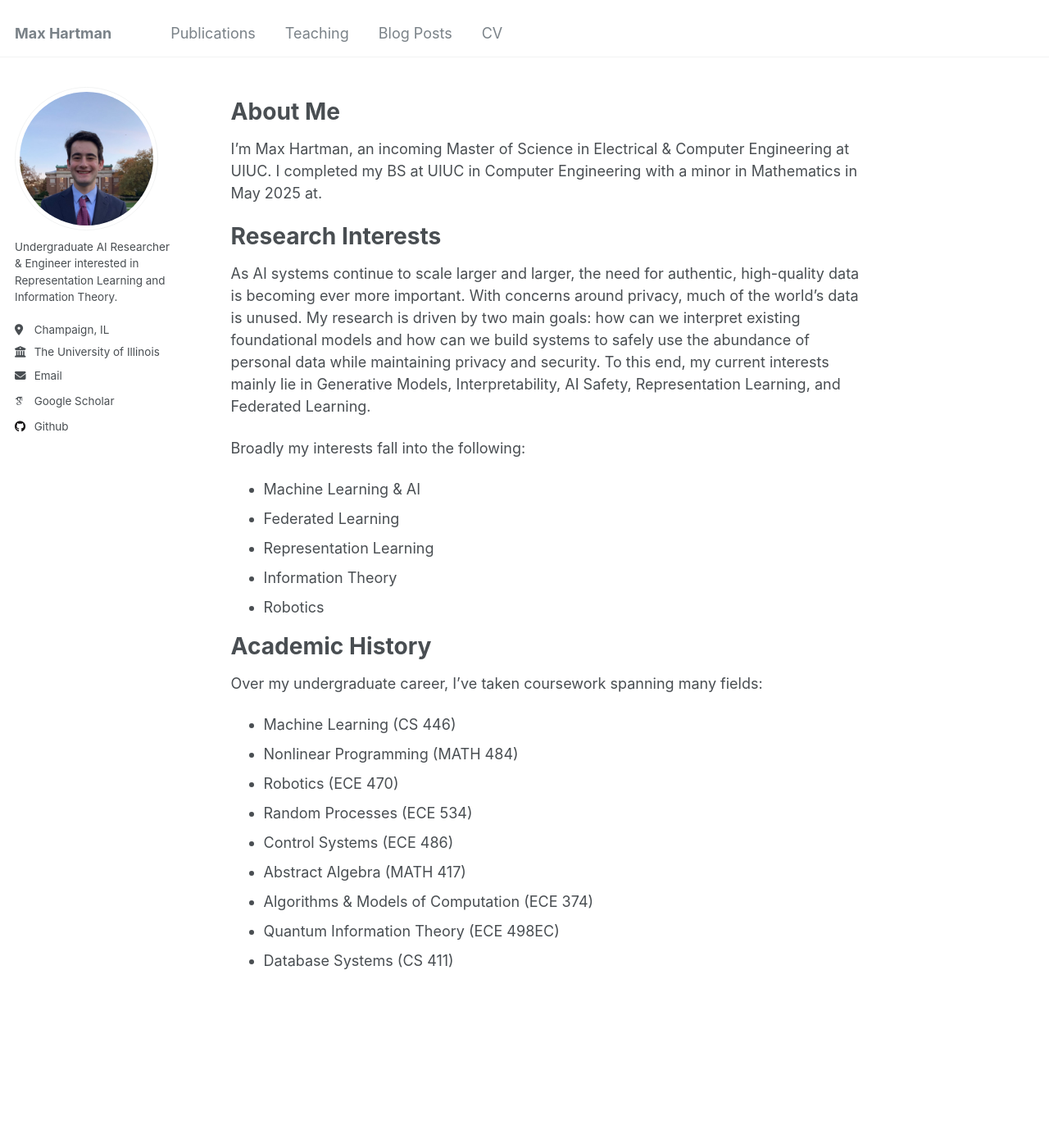
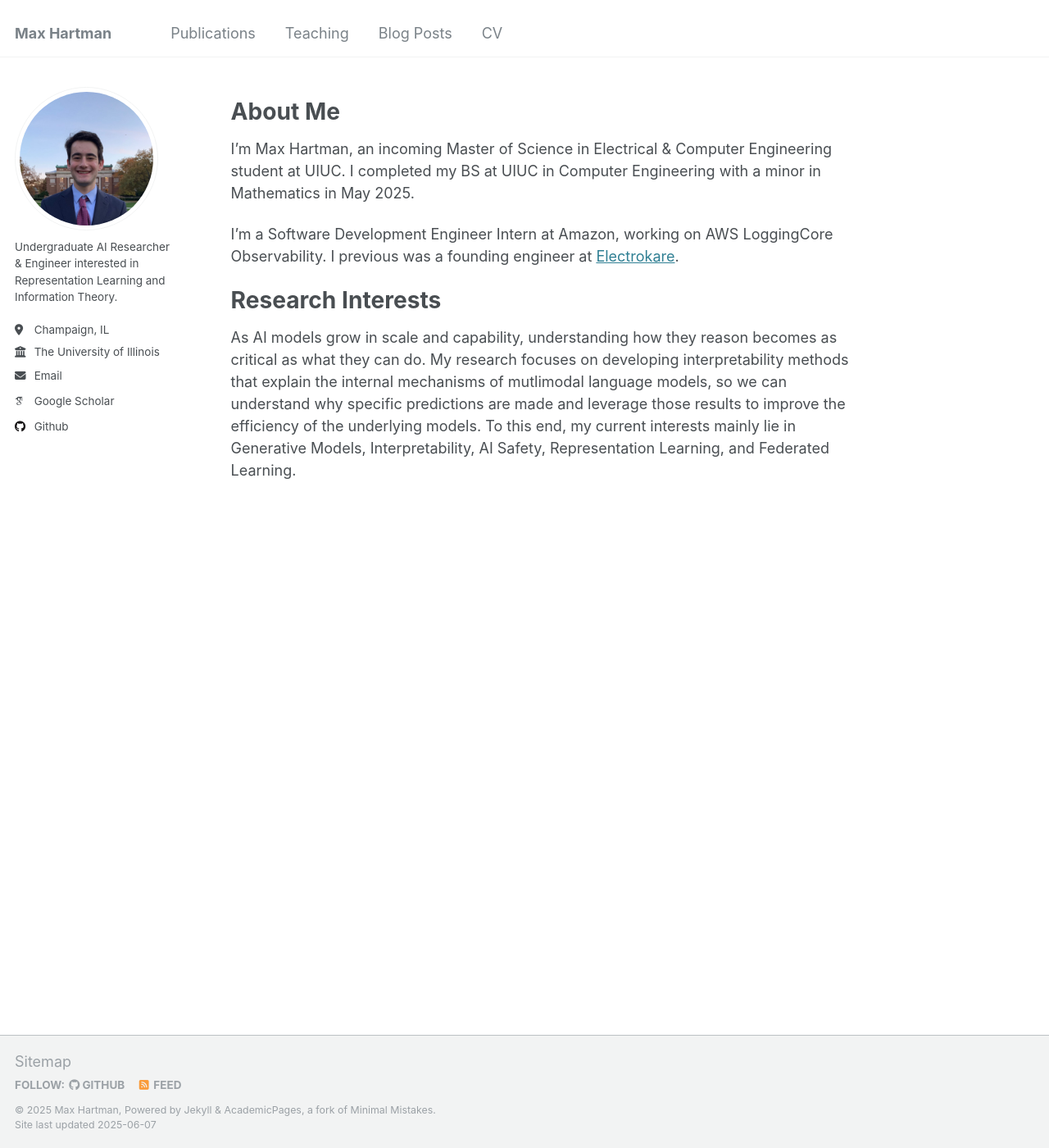
Before and after one commit to MaxBHartman/maxbhartman.github.io, a Jekyll site: the page built from _pages/about.md, in a window 1280 px wide and 1400 px high. Shown: the whole window at 82% size. Built offline with Jekyll 4.4.1, drawn with Linux system fonts in a browser that asks for light colours; some web fonts are replaced; a file with an impossible date is left out.

Commit message:
Updated cv and about

```diff
--- a/_pages/about.md
+++ b/_pages/about.md
@@ -8,28 +8,10 @@ redirect_from:
 ---
 About Me
 =====
-I'm Max Hartman, an incoming Master of Science in Electrical & Computer Engineering at UIUC. I completed my BS at UIUC in Computer Engineering with a minor in Mathematics in May 2025 at.
+I'm Max Hartman, an incoming Master of Science in Electrical & Computer Engineering student at UIUC. I completed my BS at UIUC in Computer Engineering with a minor in Mathematics in May 2025.
+
+I'm a Software Development Engineer Intern at Amazon, working on AWS LoggingCore Observability. I previous was a founding engineer at [Electrokare](https://www.electrokare.com/).
 
 Research Interests
 =====
-As AI systems continue to scale larger and larger, the need for authentic, high-quality data is becoming ever more important. With concerns around privacy, much of the world's data is unused. My research is driven by two main goals: how can we interpret existing foundational models and how can we build systems to safely use the abundance of personal data while maintaining privacy and security. To this end, my current interests mainly lie in Generative Models, Interpretability, AI Safety, Representation Learning, and Federated Learning.
-
-Broadly my interests fall into the following:
-- Machine Learning & AI
-- Federated Learning
-- Representation Learning
-- Information Theory
-- Robotics
-
-Academic History
-=====
-Over my undergraduate career, I've taken coursework spanning many fields:
-* Machine Learning (CS 446)
-* Nonlinear Programming (MATH 484)
-* Robotics (ECE 470)
-* Random Processes (ECE 534)
-* Control Systems (ECE 486)
-* Abstract Algebra (MATH 417)
-* Algorithms & Models of Computation (ECE 374)
-* Quantum Information Theory (ECE 498EC)
-* Database Systems (CS 411)
+As AI models grow in scale and capability, understanding how they reason becomes as critical as what they can do. My research focuses on developing interpretability methods that explain the internal mechanisms of mutlimodal language models, so we can understand why specific predictions are made and leverage those results to improve the efficiency of the underlying models. To this end, my current interests mainly lie in Generative Models, Interpretability, AI Safety, Representation Learning, and Federated Learning.
```
Also changed, not shown: 1 other file.
